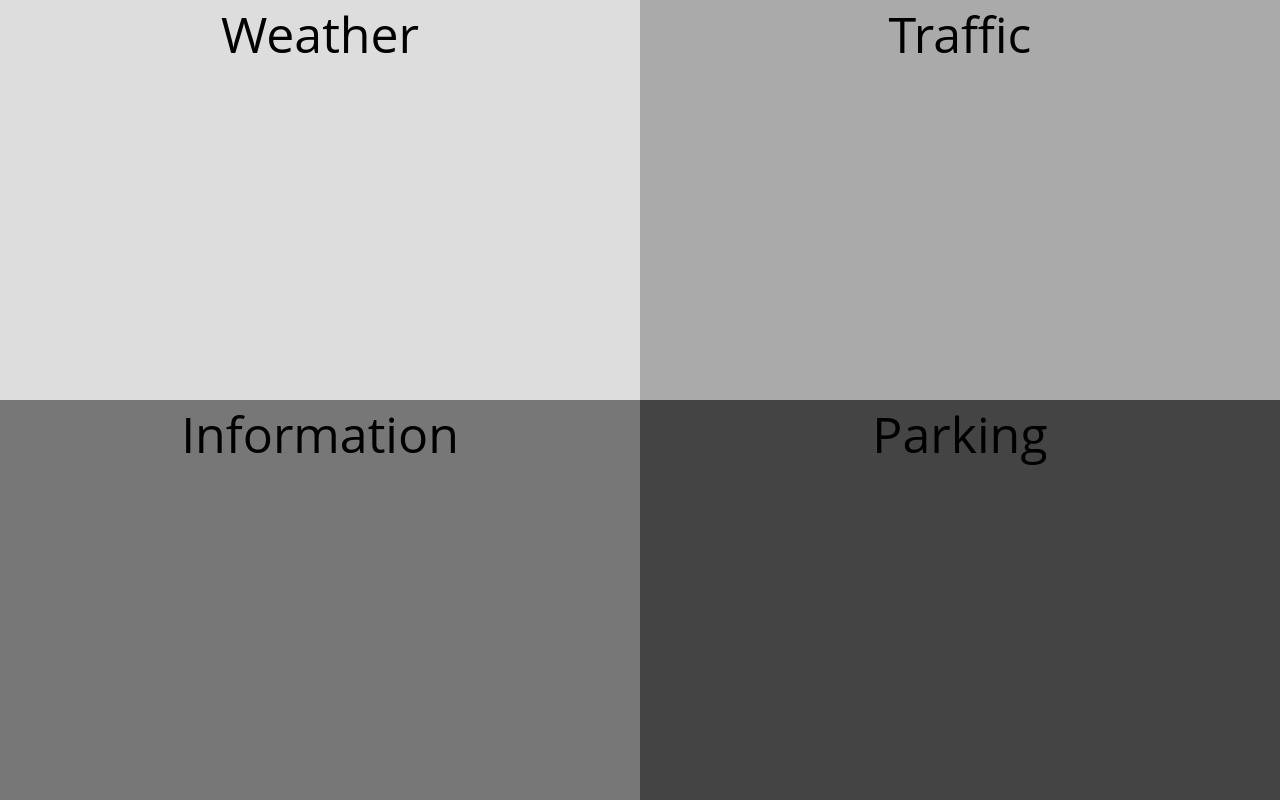
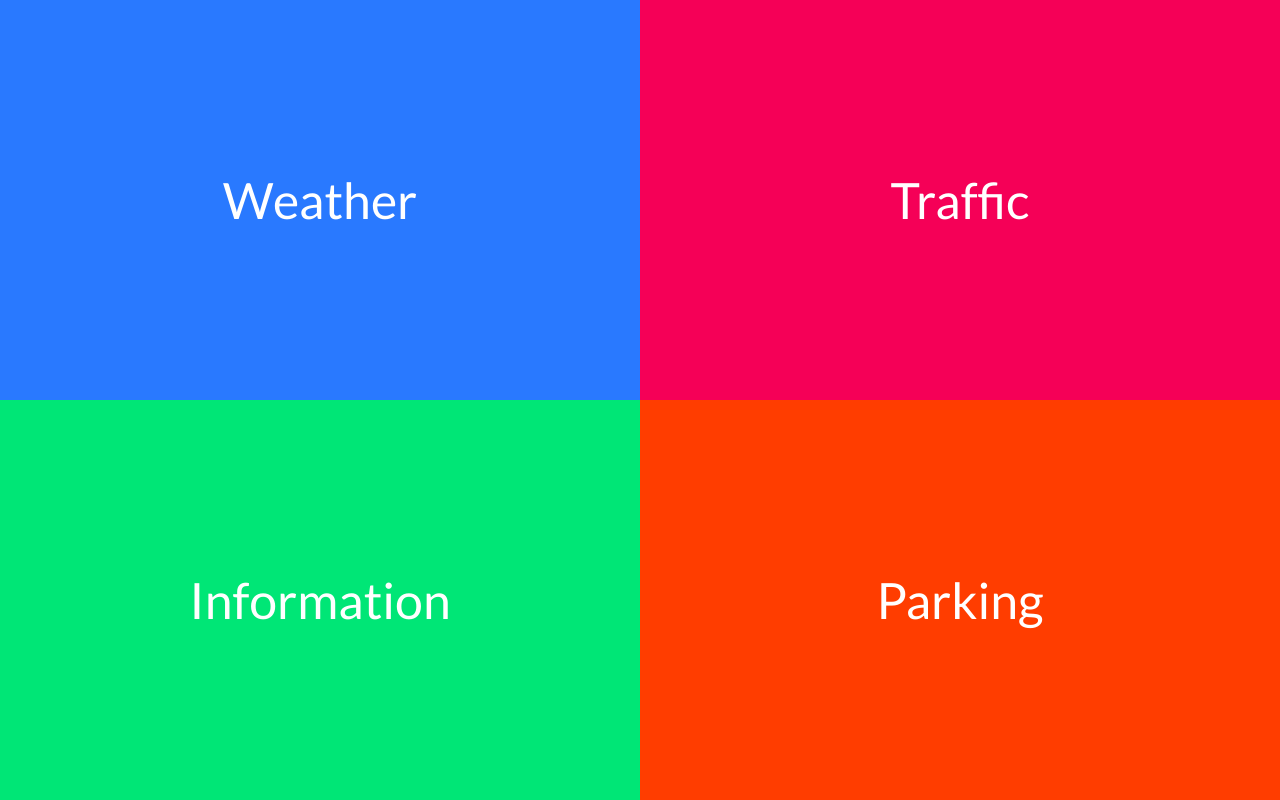
Before and after one commit to Vatyx/guider-server, a website: page index.html in a window 1280 px wide. Drawn offline with Linux system fonts and the light colour scheme.

```diff
--- a/css/style.css
+++ b/css/style.css
@@ -1,5 +1,5 @@
 html, body {
-	font-family: 'Open Sans';
+	font-family: 'Lato';
 	height: 100%;
 	margin: 0;
 	position: relative;
@@ -10,10 +10,18 @@
   width: 50%; height: 50%; float: left;
   text-align: center;
   font-size: 50px;
-  vertical-align: middle;
+  display: flex;
+  align-items: center;
+  justify-content: center;
+  color: white;
 }
 
-#div1 { background: #DDD; }
-#div2 { background: #AAA; }
-#div3 { background: #777; }
-#div4 { background: #444; }
+div p {
+  margin: 0;
+  color: white;
+}
+
+#div1 { background: #2979FF; }
+#div2 { background: #F50057; }
+#div3 { background: #00E676; }
+#div4 { background: #FF3D00; }
--- a/index.html
+++ b/index.html
@@ -1,12 +1,13 @@
 <!DOCTYPE html>
 <html>
 	<head>
+		<link href='https://fonts.googleapis.com/css?family=Lato' rel='stylesheet' type='text/css'>
 		<link rel="stylesheet" type="text/css" href="css/style.css" />
 	</head>
 
 	<body>
 		<div id="div1">
-			<stuff>Weather</stuff>
+			<p>Weather</p>
 		</div>
 		<div id="div2">
 			Traffic
```
